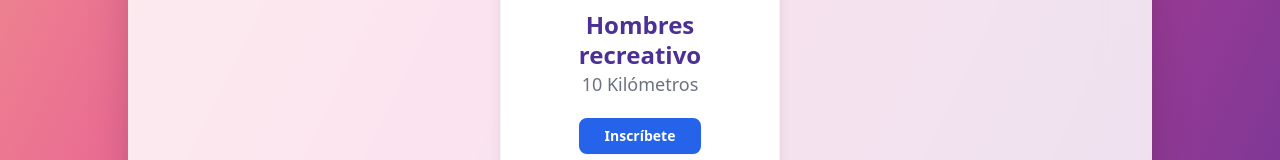
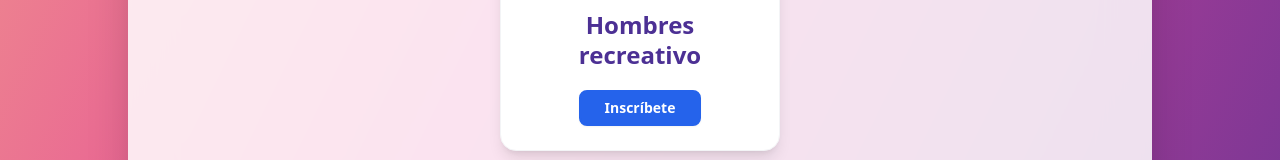
Before and after one commit to StevenRincon24/CarreraMujer2026, a React (Vite) app: page /nobsa in a window 1280 px wide. Shown: the part 1588-1748 px from the top of the page. Built offline with nearby package versions, Linux system fonts and the light colour scheme.

Commit message:
Cambio: Quitar texto categoría hombres

```diff
--- a/src/pages/Nobsa.tsx
+++ b/src/pages/Nobsa.tsx
@@ -150,9 +150,7 @@ const Nobsa: React.FC = () => {
                       <p className="text-2xl font-bold text-feminine-purple leading-tight">
                         {category.name}
                       </p>
-                      <p className="text-lg text-gray-500 font-medium">
-                        {category.km}
-                      </p>
+
                     </div>
                   </div>
 
```
